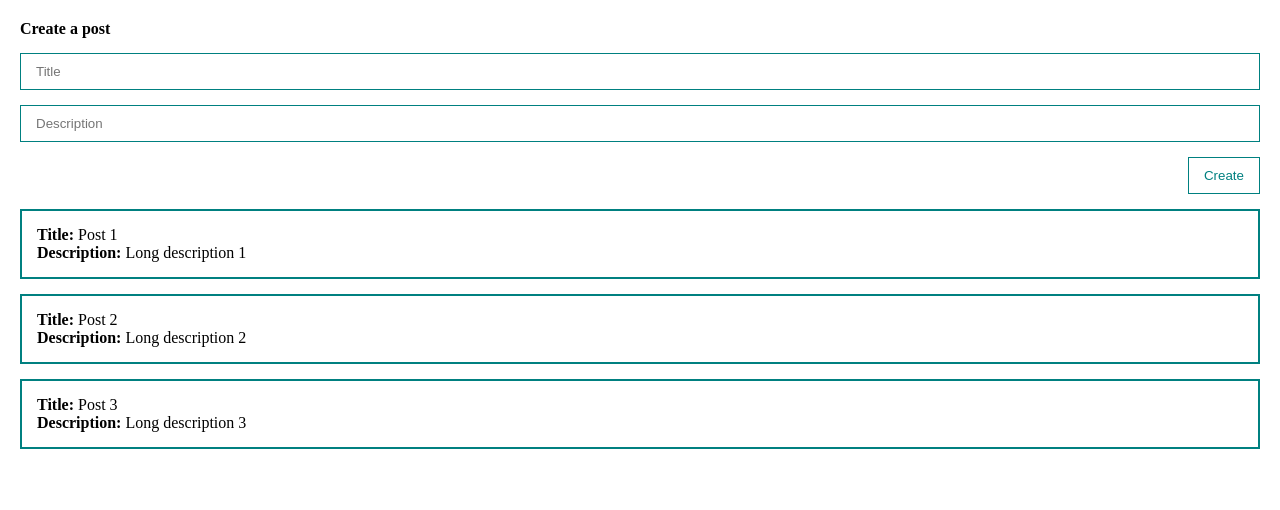
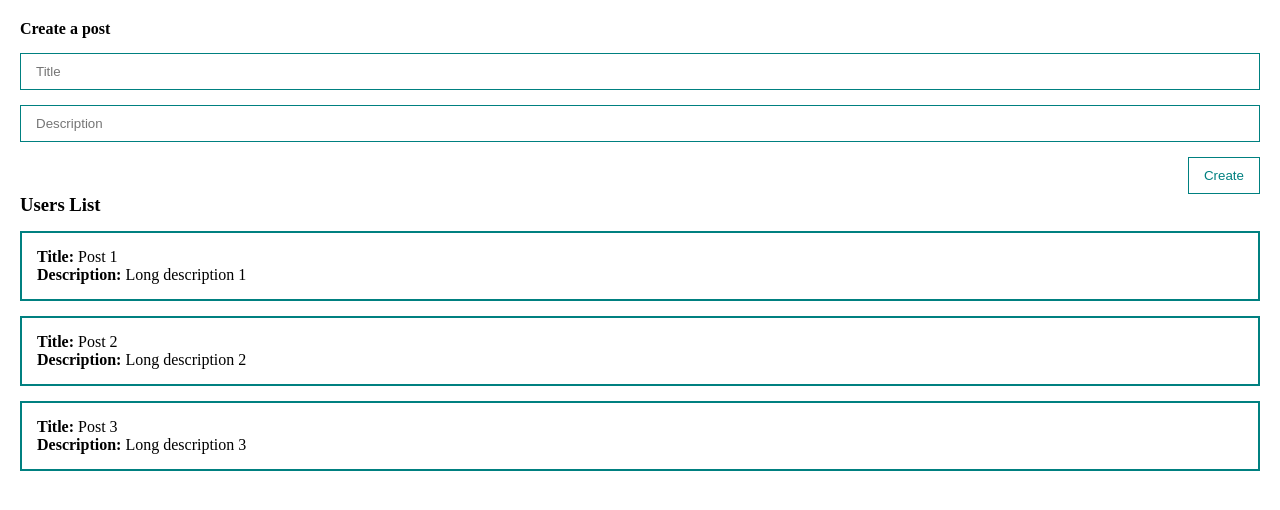
Before and after one commit to incx07/async_learn, a Vue app in the folder vue3-course/: page / in a window 1280 px wide. Shown: the top 510 px of the page. Built offline with nearby package versions, Linux system fonts and the light colour scheme; the HTML template or start-up script is replaced by a standard one.

Commit message:
Refactoring (adding separeted components)

```diff
--- a/vue3-course/src/App.vue
+++ b/vue3-course/src/App.vue
@@ -1,37 +1,26 @@
 <template>
     <div class="app">
-        <form @submit.prevent>
-            <h4>Create a post</h4>
-            <input
-                v-bind:value="title"
-                @input="title = $event.target.value"
-                class="input"
-                type="text"
-                placeholder="Title"
-            >
-            <input
-                v-bind:value="body"
-                @input="body = $event.target.value"
-                class="input"
-                type="text"
-                placeholder="Description"
-            >
-            <button
-                class="btn"
-                @click="createPost">Create
-            </button>
-        </form>
-
-        <div class="post" v-for="post in posts">
-            <div><strong>Title:</strong> {{ post.title }}</div>
-            <div><strong>Description:</strong> {{ post.body }}</div>
-        </div>
+        <PostForm
+            @create="createPost"
+        ></PostForm>
+        <PostList
+            :posts="posts"
+        ></PostList>
     </div>
 </template>
 
 
 <script>
+import PostForm from "./components/PostForm.vue";
+import PostList from "./components/PostList.vue";
+
+
 export default {
+    components: {
+    PostForm,
+    PostList
+},
+
     data() {
         return {
             posts: [
@@ -39,21 +28,12 @@
                 {id: 2, title: 'Post 2', body: 'Long description 2'},
                 {id: 3, title: 'Post 3', body: 'Long description 3'},
             ],
-            title: '',
-            body: '',
 
         }
     },
     methods: {
-        createPost() {
-            const newPost = {
-                id: Date.now(),
-                title: this.title,
-                body: this.body,
-            }
-            this.posts.push(newPost);
-            this.title = '';
-            this.body = '';
+        createPost(post) {
+            this.posts.push(post)
         },
     }
 }
@@ -70,27 +50,5 @@
 .app {
     padding: 20px;
 }
-.post {
-    padding: 15px;
-    border: 2px solid teal;
-    margin-top: 15px;
-}
-form {
-    display: flex;
-    flex-direction: column;
-}
-.input {
-    width: 100%;
-    border: 1px solid teal;
-    padding: 10px 15px;
-    margin-top: 15px;
-}
-.btn {
-    margin-top: 15px;
-    align-self: flex-end;
-    padding: 10px 15px;
-    background: none;
-    color: teal;
-    border: 1px solid teal;
-}
+
 </style>
--- /dev/null
+++ b/vue3-course/src/components/PostForm.vue
@@ -0,0 +1,71 @@
+<template>
+    <form @submit.prevent>
+        <h4>Create a post</h4>
+        <input
+            v-model="post.title"
+            class="input"
+            type="text"
+            placeholder="Title"
+        >
+        <input
+            v-model="post.body"
+            class="input"
+            type="text"
+            placeholder="Description"
+        >
+        <button
+            class="btn"
+            @click="createPost"
+        >
+            Create
+        </button>
+    </form>
+</template>
+
+<script>
+export default {
+    data() {
+        return {
+            post: {
+                title: '',
+                body: ''
+            }
+        }
+    },
+
+    methods: {
+        createPost() {
+            this.post.id = Date.now(),
+            this.$emit('create', this.post)
+            this.post = {
+                title: '',
+                body: ''
+            }
+        }
+    }
+}
+
+
+</script>
+
+<style scoped>
+form {
+    display: flex;
+    flex-direction: column;
+}
+.input {
+    width: 100%;
+    border: 1px solid teal;
+    padding: 10px 15px;
+    margin-top: 15px;
+}
+.btn {
+    margin-top: 15px;
+    align-self: flex-end;
+    padding: 10px 15px;
+    background: none;
+    color: teal;
+    border: 1px solid teal;
+}
+
+</style>
--- /dev/null
+++ b/vue3-course/src/components/PostItem.vue
@@ -0,0 +1,23 @@
+<template>
+    <div class="post">
+        <div><strong>Title:</strong> {{ post.title }}</div>
+        <div><strong>Description:</strong> {{ post.body }}</div>
+    </div>
+</template>
+
+<script>
+export default {
+        props: {
+            post: {
+                type: Object,
+                required: true
+            }
+        }
+    }
+
+</script>
+
+
+<style scoped>
+
+</style>
--- /dev/null
+++ b/vue3-course/src/components/PostList.vue
@@ -0,0 +1,36 @@
+<template>
+
+    <div>
+        <h3>Users List</h3>
+        <PostItem
+            v-for="post in posts"
+            :post="post"
+            >
+        </PostItem>
+    </div>
+
+</template>
+
+<script>
+import PostItem from '@/components/PostItem';
+export default {
+    components: {PostItem},
+    props: {
+        posts: {
+            type: Array,
+            required: true
+        }
+    }
+}
+
+
+</script>
+
+<style scoped>
+.post {
+    padding: 15px;
+    border: 2px solid teal;
+    margin-top: 15px;
+}
+
+</style>
```
